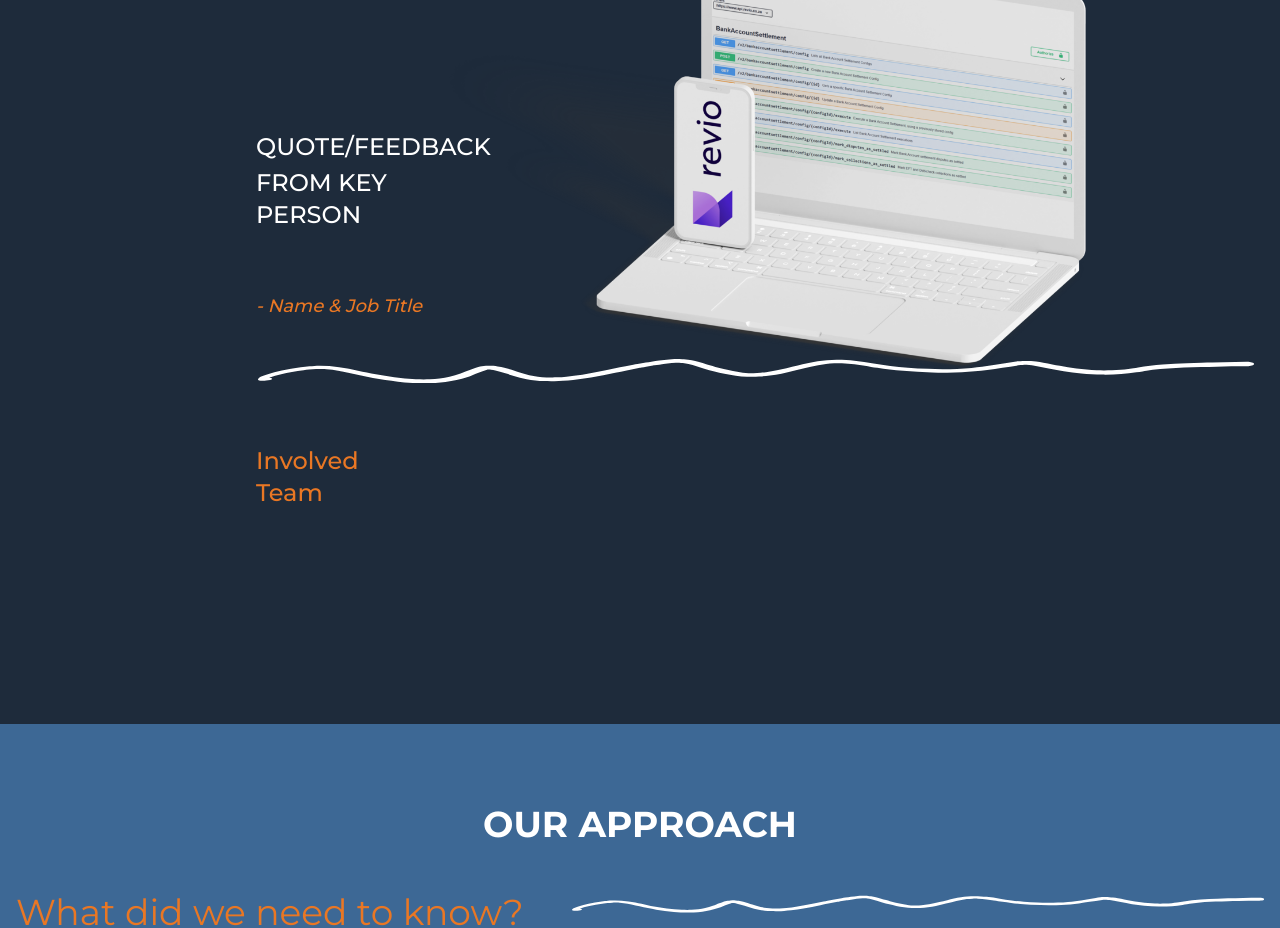
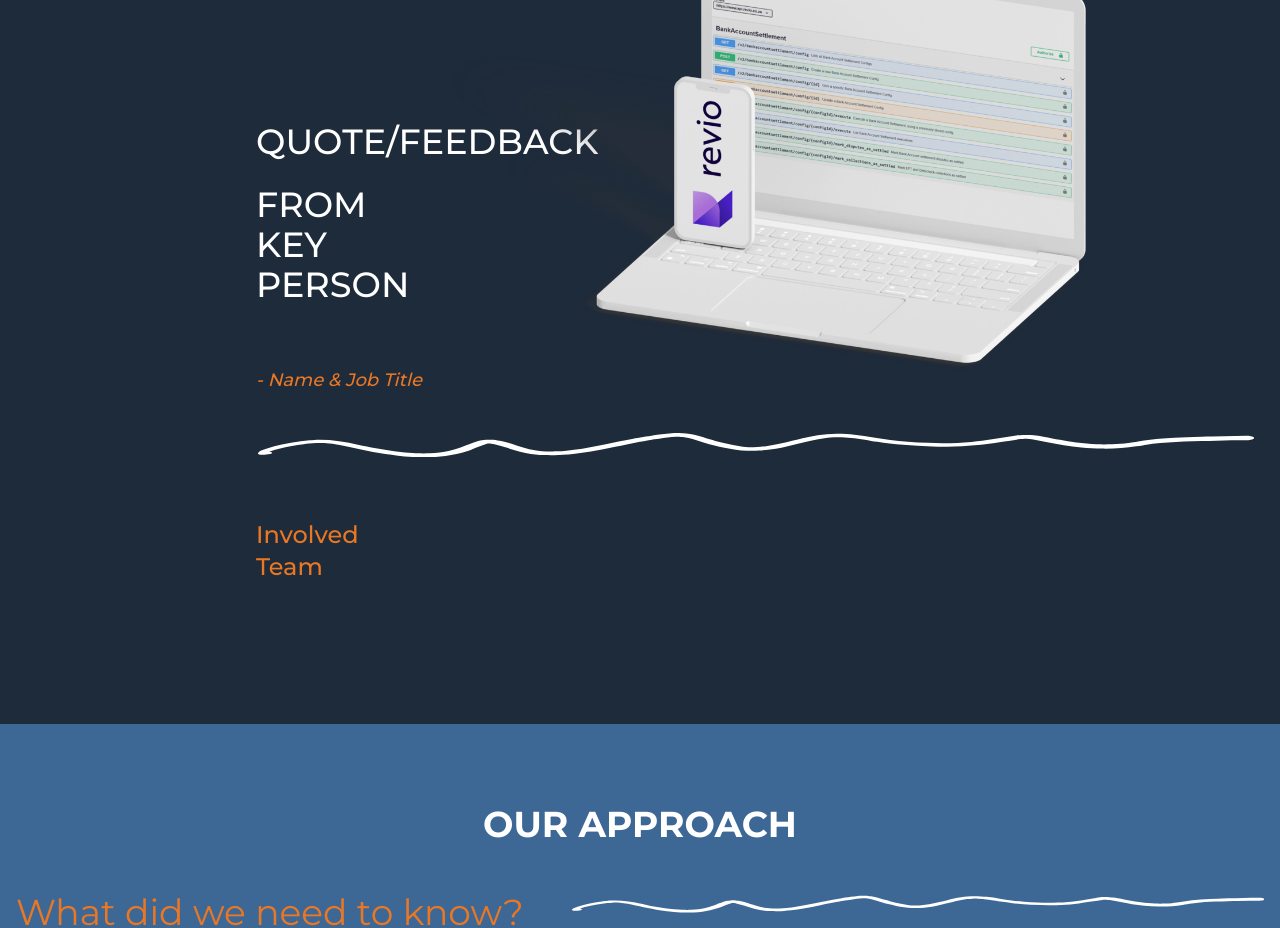
Before and after one commit to bluebird-technologies/bluebird_tech_OLD, a Next.js app: page /case-studies/revio in a window 1280 px wide. Shown: the part 2300-3228 px from the top of the page. Built offline with nearby package versions, Linux system fonts and the light colour scheme.

Commit message:
font size increased

```diff
--- a/pages/case-studies/revio.tsx
+++ b/pages/case-studies/revio.tsx
@@ -155,8 +155,8 @@ function RevioDetails() {
         <div className="flex w-full mt-60">
           <div className="w-1/3 pl-64">
             <QuoteSvg />
-            <p className="text-white text-2xl pb-1">QUOTE/FEEDBACK</p>
-            <p className="text-white text-2xl pb-16">FROM KEY PERSON</p>
+            <p className="text-white text-[35px] pb-8">QUOTE/FEEDBACK</p>
+            <p className="text-white text-[35px] leading-10 pb-16">FROM KEY PERSON</p>
 
             <div className="relative">
               <div
```
